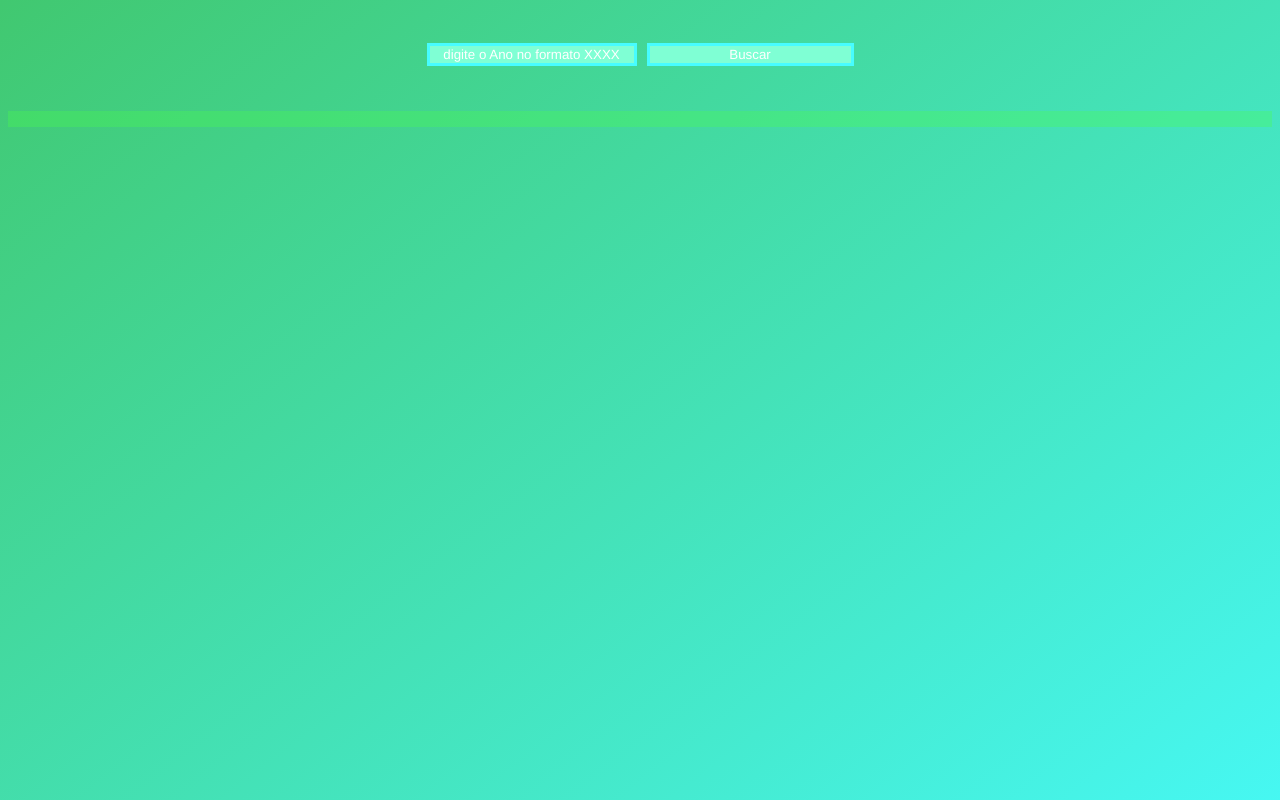
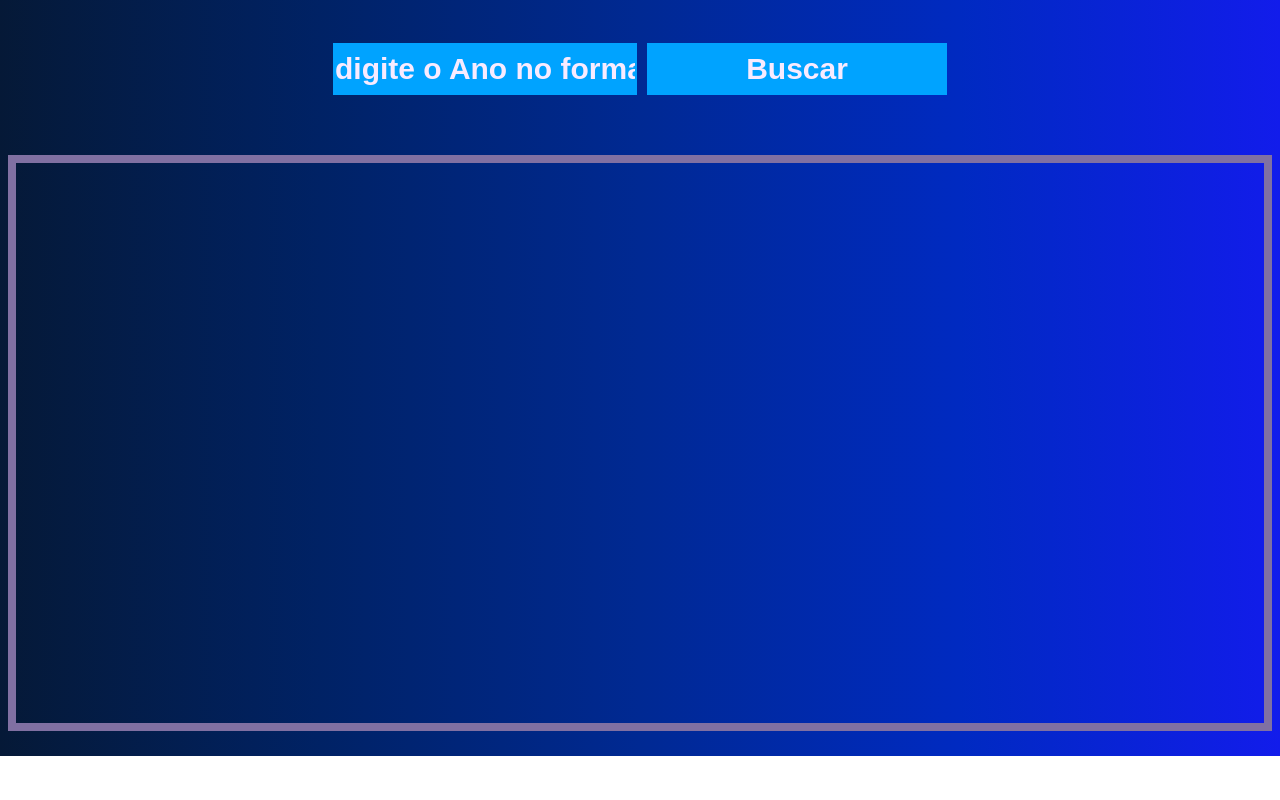
Before and after one commit to gleibercoelho/API-Feriados-Nacionais, a plain HTML site: page index.html in a window 1280 px wide. Shown: the top 800 px of the page. Drawn offline with Linux system fonts and the light colour scheme.

Commit message:
change files

```diff
--- a/index.css
+++ b/index.css
@@ -1,9 +1,9 @@
 body {
-    background: linear-gradient(to top left, #47fcff 0%, #41c870 100%);
+    background-image: linear-gradient(to right, #051937, #002265, #002993, #002ac1, #121ceb);
     background-repeat: no-repeat;
-    font-family: 'Franklin Gothic Medium', 'Arial Narrow', Arial, sans-serif;
+    font-family: 'Poppins', sans-serif;
     color: #fff;
-    height: 960px;
+    min-height: 90vh;
 }
 
 form{
@@ -16,13 +16,18 @@ form{
 }
 
 input {
-    font-family: 'Franklin Gothic Medium', 'Arial Narrow', Arial, sans-serif;
-    color: #fff;
-    background-color: aquamarine;
-    border:#47fcff solid;
-    width: 200px;
+    font-family: 'Poppins', sans-serif;
+    color: #F8EBFF;
+    background-color: #00A3FF;
+    border: none;
+    width: 300px;
+    height: 50px;
     text-align: center;
     margin: 5px;
+    font-size: 30px;
+    font-weight: 600;
+    overflow: hidden;
+    overflow-y: hidden;
 
 }
 
@@ -33,25 +38,35 @@ input::-webkit-inner-spin-button {
   }
 
 input::placeholder{
-    color: #fff;
-    font-family: 'Franklin Gothic Medium', 'Arial Narrow', Arial, sans-serif;
+    color: #F8EBFF;
+    font-family: 'Poppins', sans-serif;
+
+
 }
 
 button {
-    font-family: 'Franklin Gothic Medium', 'Arial Narrow', Arial, sans-serif;
-    color: #fff;
-    background-color: aquamarine;
-    border:#47fcff solid;
-    width: 207px;
+    font-family: 'Poppins', sans-serif;
+    color: #F8EBFF;
+    background-color: #00A3FF;
+    border: none;
+    width: 300px;
     margin: 5px;
     cursor: pointer;
+    font-size: 30px;
+    font-weight: 600;
 }
 
 body ul {
+    font-family: 'Poppins', sans-serif;
     list-style: none;
     list-style-position: inside;
-   font-size: 10px;
-   border: rgb(74, 255, 71, 0.3) solid 8px;
+    display: flex;
+    flex-direction: column;
+    flex-wrap: wrap;
+    height: 70vh;
+    white-space: wrap;
+   font-size: 25px;
+   border: #8070A2 solid 8px;
    justify-content: center;
    align-content: center;
    text-align: center;
@@ -64,5 +79,8 @@ body ul {
 body ul li {
     text-decoration: none;
     margin-bottom: 30px;
+    width: 210px;
+    height: 150px;
+    color: #F8EBFF;
 
 }
```
Also changed, not shown: index.js (line endings or trailing spaces).
